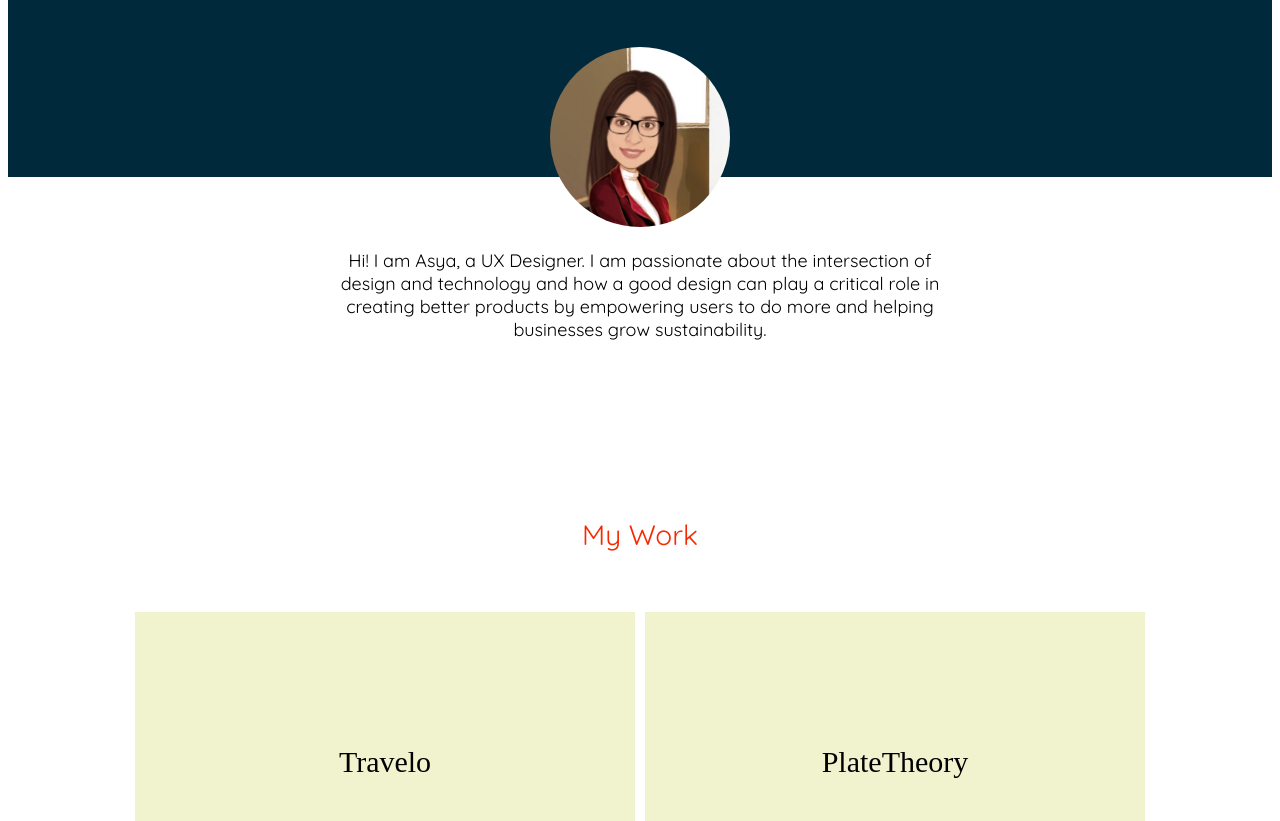
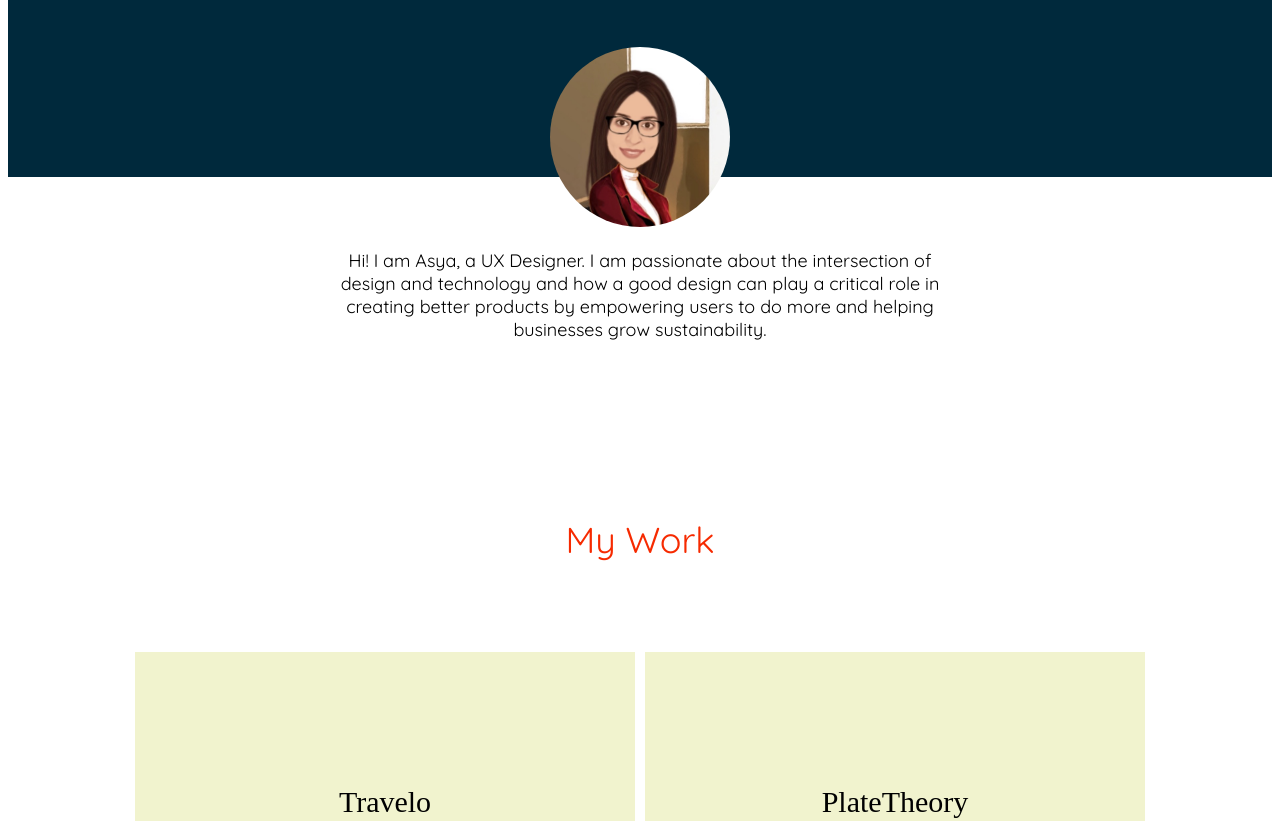
Before and after one commit to asyasaeed/UX_UI_HW_17, a plain HTML site: page index.html in a window 1280 px wide. Shown: the part 279-1100 px from the top of the page. Drawn offline with Linux system fonts and the light colour scheme.

Commit message:
Portfolio Try 1 minor changes

```diff
--- a/stylesheet/style.css
+++ b/stylesheet/style.css
@@ -134,10 +134,10 @@
 
 #work-title{
     font-family: 'Quicksand', sans-serif;
-    font-size: 28px;
+    font-size: 36px;
     color: #f62a00;
     text-align: center;
-    margin-bottom: 50px;
+    margin-bottom: 80px;
     margin-top: 20px;
 }
 
```
